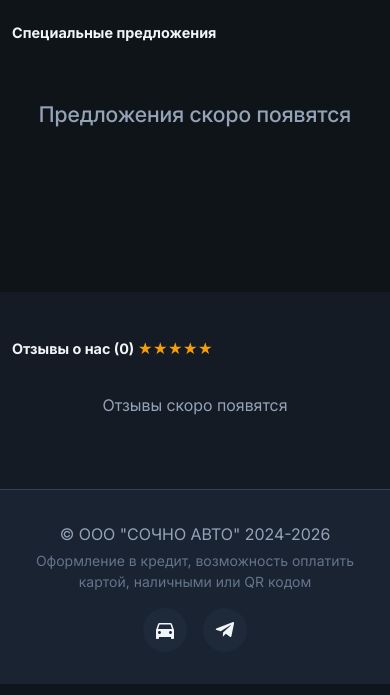
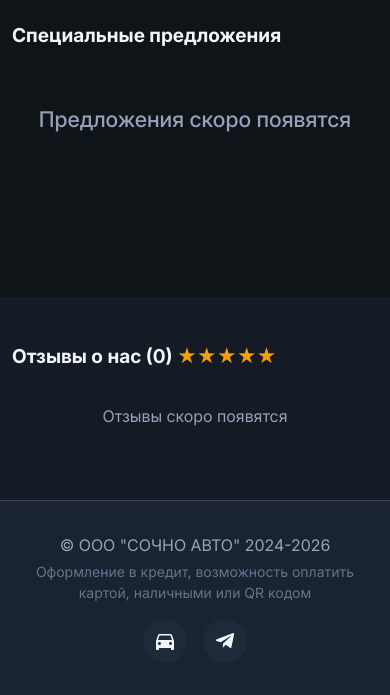
Before and after one commit to FlowHack/SochnoAuto, a Django app: page / in a window 390 px wide. Shown: the part 399-1094 px from the top of the page. Run offline with Django 5.2, Linux system fonts and the light colour scheme; data that the repository does not hold is empty; parts of the project's set-up code (start-up, migrations or seed data) failed here and were passed over; some libraries are stand-ins or nearby versions.

Commit message:
Fix visual title special offers on homepage

```diff
--- a/static/css/main.css
+++ b/static/css/main.css
@@ -881,7 +881,7 @@ main {
 
 @media (max-width: 400px) {
   .section-title {
-    font-size: 0.9rem;
+    font-size: 1.2rem;
     margin-bottom: 0.75rem;
   }
 
@@ -889,9 +889,3 @@ main {
     padding: 0.5rem;
   }
 }
-
-@media (max-width: 320px) {
-  .section-title {
-    font-size: 0.85rem;
-  }
-}
```
